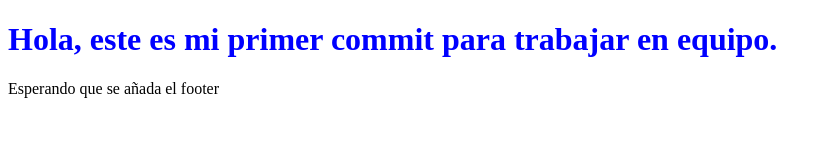
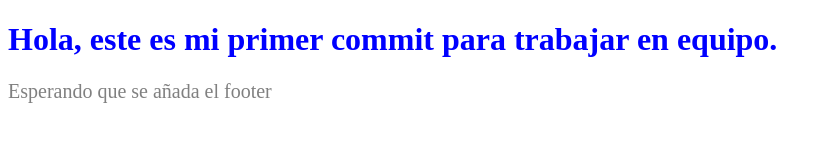
Before and after one commit to sergiomunozgesell/gittest, a plain HTML site: page index.html in a window 1280 px wide. Shown: the whole page, without its empty margins (0-831 px from the left). Drawn offline with Linux system fonts and the light colour scheme.

Commit message:
se añade estilos desde rama feature/style/main

```diff
--- a/index.html
+++ b/index.html
@@ -9,7 +9,7 @@
 <body>
 
     <h1 class="Tittle">Hola, este es mi primer commit para trabajar en equipo.</h1>
-    <p>Esperando que se añada el footer</p>
+    <p class="paraphs">Esperando que se añada el footer</p>
 
 </body>
 </html>
--- a/src/styles/main.css
+++ b/src/styles/main.css
@@ -1,3 +1,9 @@
 h1{
     color: blue;
+
 }
+
+.paraphs{
+    color: gray;
+    font-size: 20px;
+}
```
